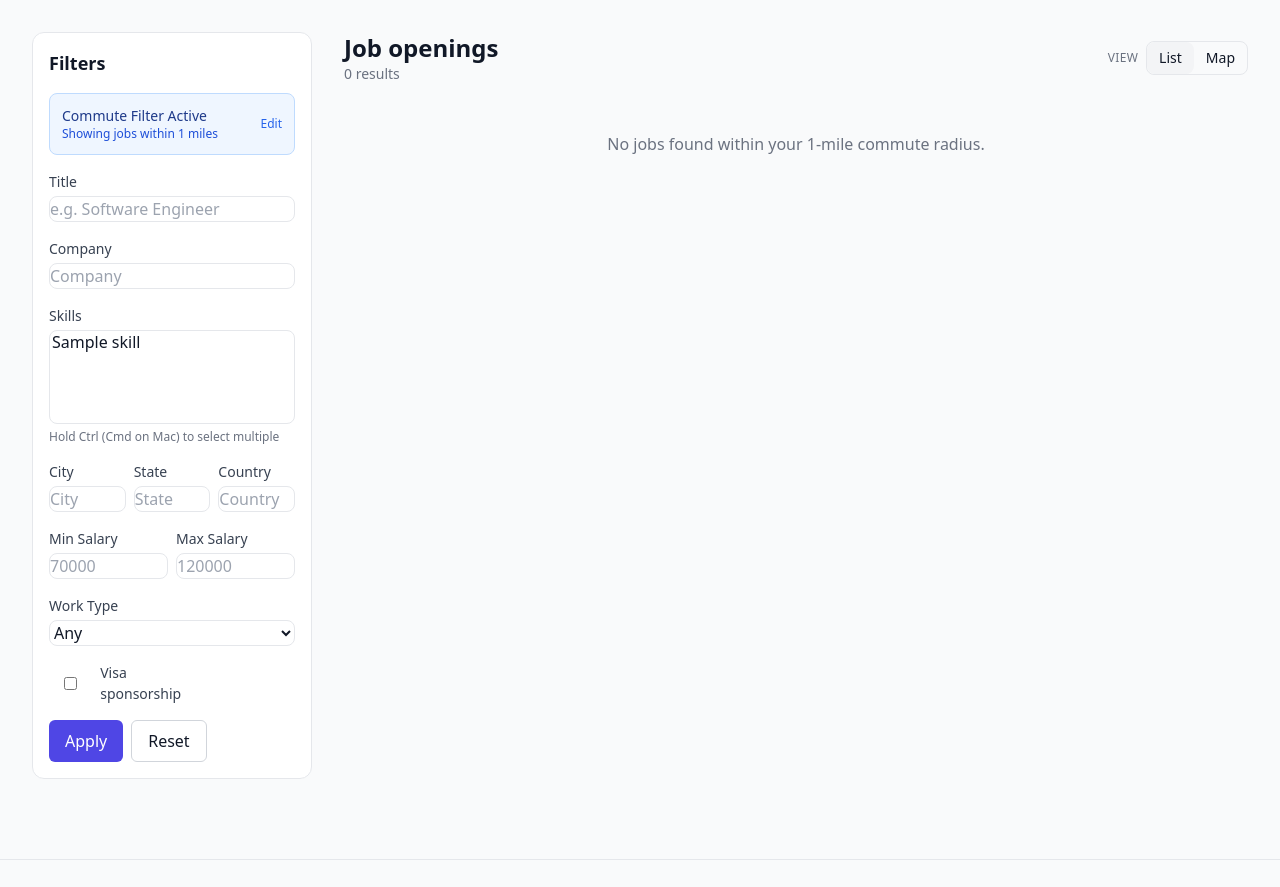
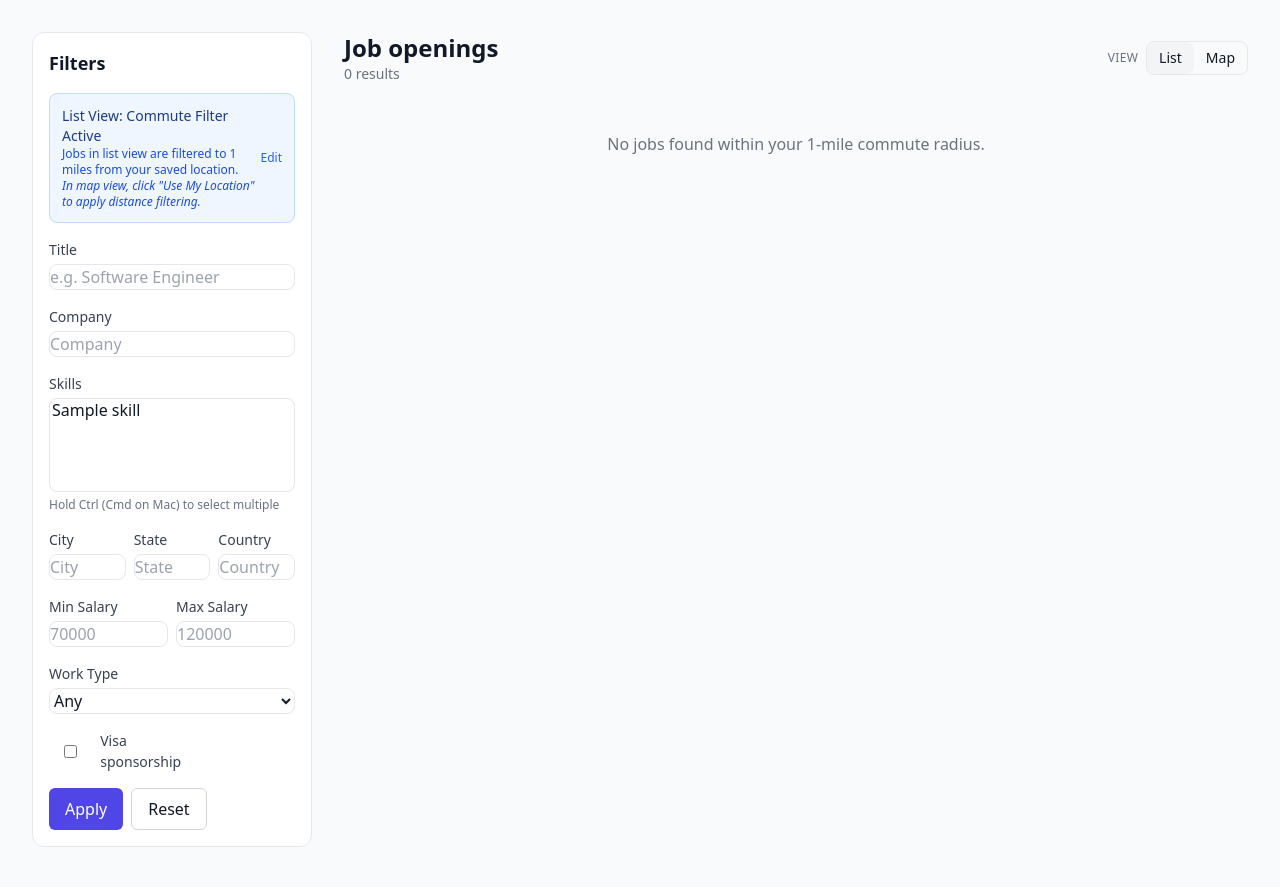
Before and after one commit to jepk2006/CS_2340_Project, a Django app: page /jobs/ in a window 1280 px wide. Shown: the part 65-952 px from the top of the page. Run offline with Django 5.2, Linux system fonts and the light colour scheme; a user stored in the database is signed in; tables that the repository leaves empty hold one stand-in row (values such as "Sample post"); data that the repository does not hold is empty; some libraries are stand-ins or nearby versions.

Commit message:
Update job_list.html

```diff
--- a/bridge/templates/jobs/job_list.html
+++ b/bridge/templates/jobs/job_list.html
@@ -15,11 +15,17 @@
     <h2 class="text-lg font-semibold mb-4">Filters</h2>
 
     {% if user.is_authenticated and user.jobseeker_profile.commute_radius %}
-    <div class="mb-4 p-3 bg-blue-50 dark:bg-blue-900/20 border border-blue-200 dark:border-blue-800 rounded-lg">
+    <div id="commuteWarning" class="mb-4 p-3 bg-blue-50 dark:bg-blue-900/20 border border-blue-200 dark:border-blue-800 rounded-lg">
       <div class="flex items-center justify-between">
         <div>
-          <p class="text-sm font-medium text-blue-900 dark:text-blue-100">Commute Filter Active</p>
-          <p class="text-xs text-blue-700 dark:text-blue-300">Showing jobs within {{ user.jobseeker_profile.commute_radius }} miles</p>
+          <p class="text-sm font-medium text-blue-900 dark:text-blue-100">
+            <span id="commuteWarningTitle">List View: Commute Filter Active</span>
+          </p>
+          <p id="commuteWarningText" class="text-xs text-blue-700 dark:text-blue-300">
+            Jobs in list view are filtered to {{ user.jobseeker_profile.commute_radius }} miles from your saved location.
+            <br>
+            <span class="italic">In map view, click "Use My Location" to apply distance filtering.</span>
+          </p>
         </div>
         <a href="{% url 'accounts:profile_edit' %}" class="text-xs text-blue-600 dark:text-blue-400 hover:underline">Edit</a>
       </div>
@@ -161,11 +167,14 @@
       <div class="mb-3 flex flex-col md:flex-row md:items-center gap-2">
         <div class="flex items-center gap-2">
           <label for="distanceMilesInput" class="text-sm">Max distance (miles)</label>
-          <input id="distanceMilesInput" type="number" min="1" step="1" placeholder="e.g. 25" class="w-24" />
+          <input id="distanceMilesInput" type="number" min="1" step="1" placeholder="e.g. 25"
+                 {% if user.is_authenticated and user.jobseeker_profile.commute_radius %}value="{{ user.jobseeker_profile.commute_radius }}"{% endif %}
+                 class="w-24" />
         </div>
         <div class="flex items-center gap-2">
-          <button id="useLocationBtn" type="button" class="px-3 py-1.5 rounded border border-gray-300 dark:border-gray-700">Use My Location</button>
-          <button id="applyDistanceBtn" type="button" class="px-3 py-1.5 rounded bg-indigo-600 text-white">Apply Distance</button>
+          <button id="useLocationBtn" type="button" class="px-3 py-1.5 rounded border border-gray-300 dark:border-gray-700 hover:bg-gray-50 dark:hover:bg-gray-700">Use My Location</button>
+          <button id="applyDistanceBtn" type="button" class="px-3 py-1.5 rounded bg-indigo-600 hover:bg-indigo-500 text-white">Apply Distance</button>
+          <button id="clearFilterBtn" type="button" class="px-3 py-1.5 rounded border border-red-300 dark:border-red-700 text-red-600 dark:text-red-400 hover:bg-red-50 dark:hover:bg-red-900/20">Clear Filter</button>
         </div>
       </div>
       <div id="jobMap" class="h-96 rounded-xl overflow-hidden border border-gray-200 dark:border-gray-800"></div>
@@ -207,6 +216,7 @@
       const mapElement = document.getElementById('jobMap');
       let mapInstance = null;
       let markersLayer = null;
+      let distanceCircle = null;
       let hasLoaded = false;
       let userLat = null;
       let userLon = null;
@@ -215,6 +225,7 @@
       const distanceInput = document.getElementById('distanceMilesInput');
       const useLocationBtn = document.getElementById('useLocationBtn');
       const applyDistanceBtn = document.getElementById('applyDistanceBtn');
+      const clearFilterBtn = document.getElementById('clearFilterBtn');
 
       if (!listToggle || !mapToggle || !jobListSection || !mapContainer) {
         return;
@@ -230,12 +241,29 @@
         });
       }
 
+      function updateCommuteWarning(view) {
+        const warningElement = document.getElementById('commuteWarning');
+        const warningTitle = document.getElementById('commuteWarningTitle');
+        const warningText = document.getElementById('commuteWarningText');
+
+        if (!warningElement || !warningTitle || !warningText) return;
+
+        if (view === 'list') {
+          warningTitle.textContent = 'List View: Commute Filter Active';
+          warningText.innerHTML = 'Jobs in list view are filtered to {{ user.jobseeker_profile.commute_radius }} miles from your saved location.<br><span class="italic">In map view, click "Use My Location" to apply distance filtering.</span>';
+        } else if (view === 'map') {
+          warningTitle.textContent = 'Map View: Distance Filter Available';
+          warningText.innerHTML = 'Your preferred commute radius ({{ user.jobseeker_profile.commute_radius }} miles) is saved.<br><span class="italic">Click "Use My Location" below to apply it to the map.</span>';
+        }
+      }
+
       function showListView() {
         setActiveButton(listToggle);
         jobListSection.classList.remove('hidden');
         mapContainer.classList.add('hidden');
         paginationControls?.classList.remove('hidden');
         mapStatus.classList.add('hidden');
+        updateCommuteWarning('list');
       }
 
       function showMapView() {
@@ -243,6 +271,7 @@
         jobListSection.classList.add('hidden');
         mapContainer.classList.remove('hidden');
         paginationControls?.classList.add('hidden');
+        updateCommuteWarning('map');
         if (!hasLoaded) {
           initializeMap();
         } else if (mapInstance) {
@@ -319,6 +348,25 @@
               }).bindPopup('Your location');
               userMarker.addTo(markersLayer);
               bounds.push([data.user_location.latitude, data.user_location.longitude]);
+
+              // Draw distance circle if filter is active
+              const raw = distanceInput?.value || '';
+              const miles = raw ? parseFloat(raw) : distanceMiles;
+              if (miles && !Number.isNaN(miles) && miles > 0) {
+                // Remove old circle if exists
+                if (distanceCircle) {
+                  distanceCircle.remove();
+                }
+                // Convert miles to meters (1 mile = 1609.34 meters)
+                const radiusMeters = miles * 1609.34;
+                distanceCircle = L.circle([data.user_location.latitude, data.user_location.longitude], {
+                  color: '#4f46e5',
+                  fillColor: '#818cf8',
+                  fillOpacity: 0.1,
+                  weight: 2,
+                  radius: radiusMeters
+                }).addTo(markersLayer);
+              }
             }
 
             if (bounds.length) {
@@ -394,6 +442,25 @@
               }).bindPopup('Your location');
               userMarker.addTo(markersLayer);
               bounds.push([data.user_location.latitude, data.user_location.longitude]);
+
+              // Draw distance circle if filter is active
+              const raw = distanceInput?.value || '';
+              const miles = raw ? parseFloat(raw) : distanceMiles;
+              if (miles && !Number.isNaN(miles) && miles > 0) {
+                // Remove old circle if exists
+                if (distanceCircle) {
+                  distanceCircle.remove();
+                }
+                // Convert miles to meters (1 mile = 1609.34 meters)
+                const radiusMeters = miles * 1609.34;
+                distanceCircle = L.circle([data.user_location.latitude, data.user_location.longitude], {
+                  color: '#4f46e5',
+                  fillColor: '#818cf8',
+                  fillOpacity: 0.1,
+                  weight: 2,
+                  radius: radiusMeters
+                }).addTo(markersLayer);
+              }
             }
 
             if (bounds.length) {
@@ -435,18 +502,46 @@
             mapStatus.classList.remove('hidden');
             return;
           }
+
+          // Show loading state
+          useLocationBtn.disabled = true;
+          useLocationBtn.textContent = 'Getting location...';
+          mapStatus.textContent = 'Getting your location...';
+          mapStatus.classList.remove('hidden');
+
           navigator.geolocation.getCurrentPosition(
             (pos) => {
               userLat = pos.coords.latitude;
               userLon = pos.coords.longitude;
-              mapStatus.textContent = 'Location set.';
+
+              // Get the distance value from input
+              const raw = distanceInput?.value || '';
+              const miles = raw ? parseFloat(raw) : null;
+              distanceMiles = miles && !Number.isNaN(miles) && miles > 0 ? miles : null;
+
+              // Automatically apply the distance filter
+              if (distanceMiles) {
+                mapStatus.textContent = `Showing jobs within ${distanceMiles} miles of your location.`;
+              } else {
+                mapStatus.textContent = 'Location set. Enter a distance and click "Apply Distance" to filter.';
+              }
               mapStatus.classList.remove('hidden');
+
+              // Reset button state
+              useLocationBtn.disabled = false;
+              useLocationBtn.textContent = 'Use My Location';
+
+              // Update the map with the distance filter
               updateMapData();
             },
             (err) => {
               console.error(err);
               mapStatus.textContent = 'Could not get your location. Please allow access and try again.';
               mapStatus.classList.remove('hidden');
+
+              // Reset button state
+              useLocationBtn.disabled = false;
+              useLocationBtn.textContent = 'Use My Location';
             },
             { enableHighAccuracy: true, timeout: 8000 }
           );
@@ -462,6 +557,28 @@
         });
       }
 
+      if (clearFilterBtn) {
+        clearFilterBtn.addEventListener('click', () => {
+          // Clear user location and distance filter
+          userLat = null;
+          userLon = null;
+          distanceMiles = null;
+
+          // Remove distance circle from map
+          if (distanceCircle) {
+            distanceCircle.remove();
+            distanceCircle = null;
+          }
+
+          // Clear status message
+          mapStatus.textContent = '';
+          mapStatus.classList.add('hidden');
+
+          // Reload map without filters
+          updateMapData();
+        });
+      }
+
       listToggle.addEventListener('click', showListView);
       mapToggle.addEventListener('click', showMapView);
       showListView();
```
